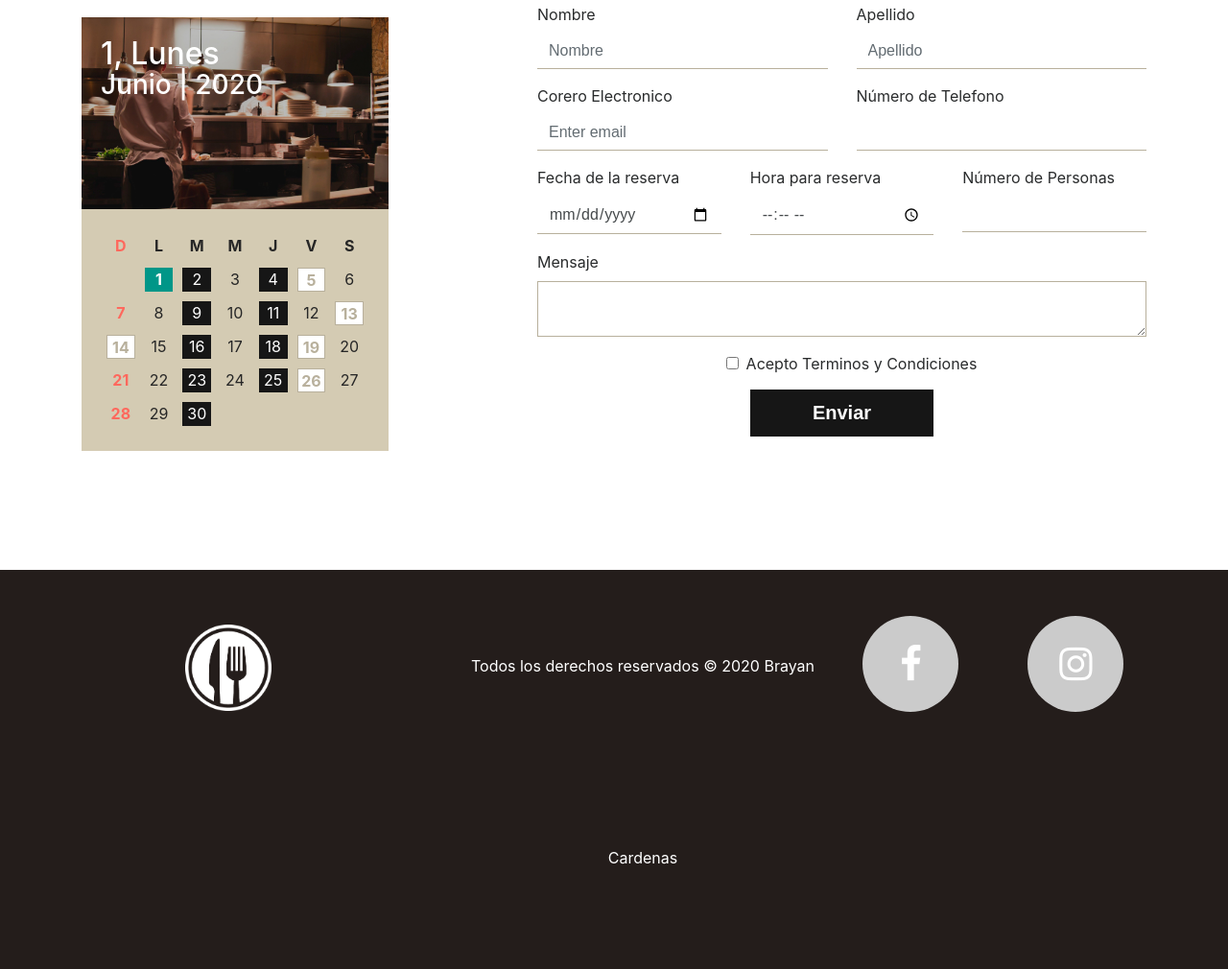
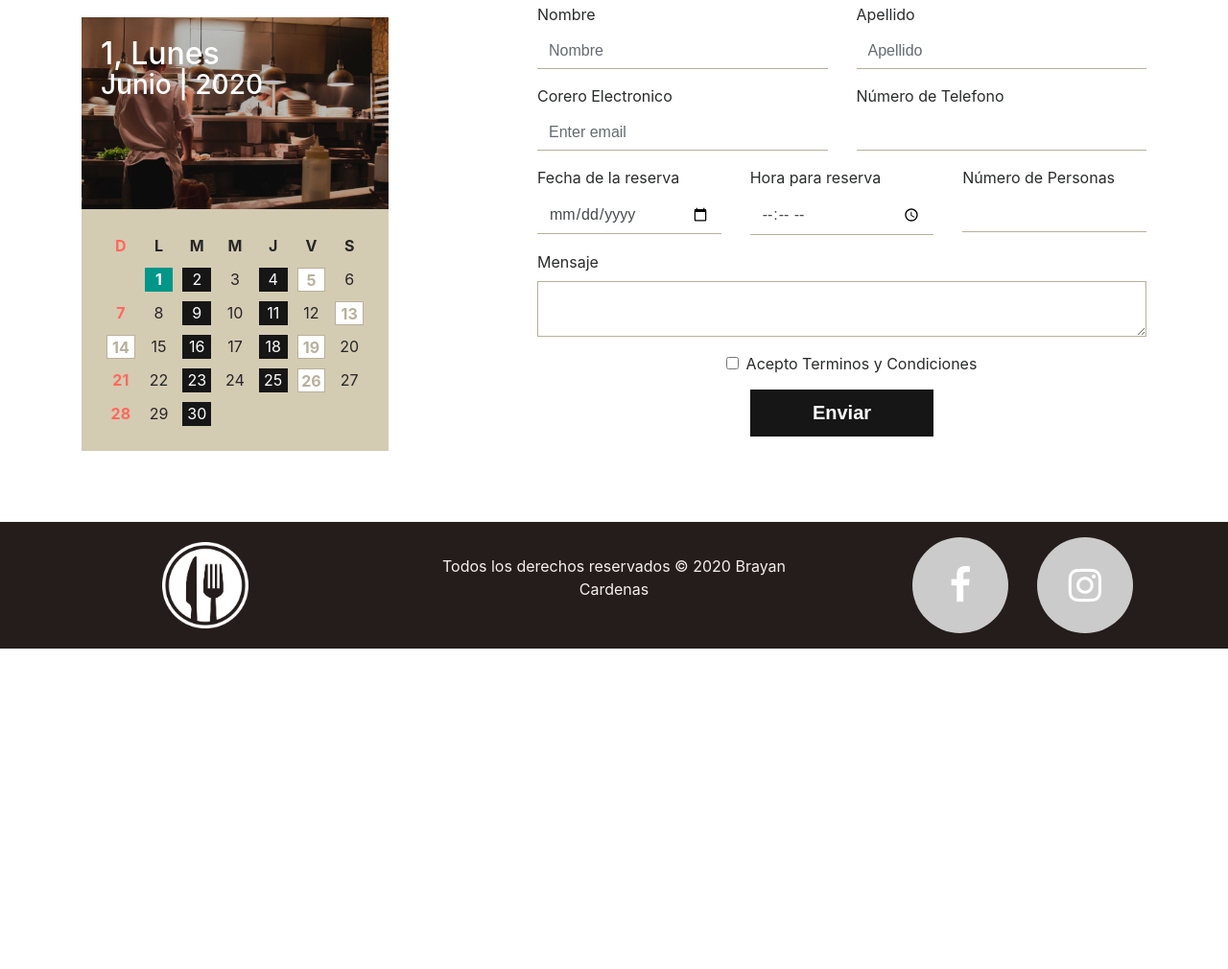
Before and after one commit to BrayanCardenas/Weiddgan, a plain HTML site: page reserva.html in a window 1280 px wide. Shown: the part 921-1931 px from the top of the page at 96% size. After the commit the page ends 1597 px from the top, so only its background shows below. Drawn offline with Linux system fonts and the light colour scheme.

Commit message:
Correción pequeños cambios

```diff
--- a/css/estilo-reserva.css
+++ b/css/estilo-reserva.css
@@ -204,39 +204,19 @@ header .container .collapse .nav-item a:hover, a:focus{
 footer{
     background: #241d1b;
     color: #f5f0ed;
-    padding:0px 30px;
-    margin-top: 50px;
-    text-align: center;
 }
-.content {
-	line-height:200px;
-	margin:0px auto;
-	text-align:center;
-}
-
-.content img {
-	vertical-align:middle;
-}
-footer p{
-    color: #fff;
-    line-height: 200px;
-    align-items: center;
-}
-footer .sociales{
-    padding: 40px 0;
-    margin-bottom: 40px;
+footer img{
+    width: 90px;
 }
 footer .sociales i{
-    color: #fff;
+    display: inline-block;
     width: 100px;
     height: 100px;
+    margin: 0 15px;
     font-size: 40px;
     line-height: 100px;
-    text-align: center;
     background: #cbcbcb;
-    display: inline-block;
-    margin: 0 20px;
-    text-decoration: none;
+    color: #fff;
     border-radius: 100px;
     transition: all .3s ease;
 }
@@ -257,26 +237,4 @@ footer .sociales i:hover{
     .container h3{
         padding-top:30px;
     }
-    footer{
-        height: auto;
-    }
-    footer p{
-        height: 30px;
-        line-height: 1;
-        padding: auto;
-        margin: 0;
-    }
-    footer .sociales {
-        justify-content: center;
-        text-align: center;
-        margin: auto;
-        padding: auto;
-
-    }
-    footer .sociales i{
-        justify-content: center;
-        text-align: center;
-        padding: auto;
-
-    }
 }
--- a/reserva.html
+++ b/reserva.html
@@ -35,7 +35,7 @@
         <button class="navbar-toggler navbar-toggler-right" data-toggle="collapse" data-target="#fm-menu" aria-controls="fm-menu" aria-expanded="false" aria-label="Menu">
             <span class="navbar-toggler-icon"></span>
         </button>
-        <a href="Proyecto_Final.html#home" class="navbar-brand">
+        <a href="index.html" class="navbar-brand">
             <img class="img-fluid navbar-brand" src="img/logo.png" width="55">
         </a>
         <div class="collapse navbar-collapse"
@@ -214,22 +214,17 @@
 </div>
 
 
-
-
-
-</body>
-
-<footer>
-    <div class="row">
-        <div class="content col-12 col-md-4">
-            <img src="img/logo-blanco.png" width="90" height="90">
+<footer class="container-fluid text-center p-3">
+    <div class="row d-flex align-items-center">
+        <div class="col-12 col-md-4">
+            <img src="img/logo-blanco.png">
         </div>
         <div class="col-12 col-md-4">
             <p>Todos los derechos reservados © 2020 Brayan Cardenas</p>
         </div>
-        <div class="col-12 col-md-4 row sociales">
-            <a href="https://es-la.facebook.com/" class="nav-link"><i class="icon-facebook"></i></a>
-            <a href="https://www.instagram.com/?hl=es-la" class="nav-link"><i class="icon-instagram"></i></a>
+        <div class="col-12 col-md-4 d-flex justify-content-center sociales">
+            <a href="https://es-la.facebook.com/"><i class="icon-facebook"></i></a>
+            <a href="https://www.instagram.com/?hl=es-la"><i class="icon-instagram"></i></a>
         </div>
     </div>
 </footer>
```
Also changed, not shown: css/estiloproyectofinal.css (+0 -22 lines).
